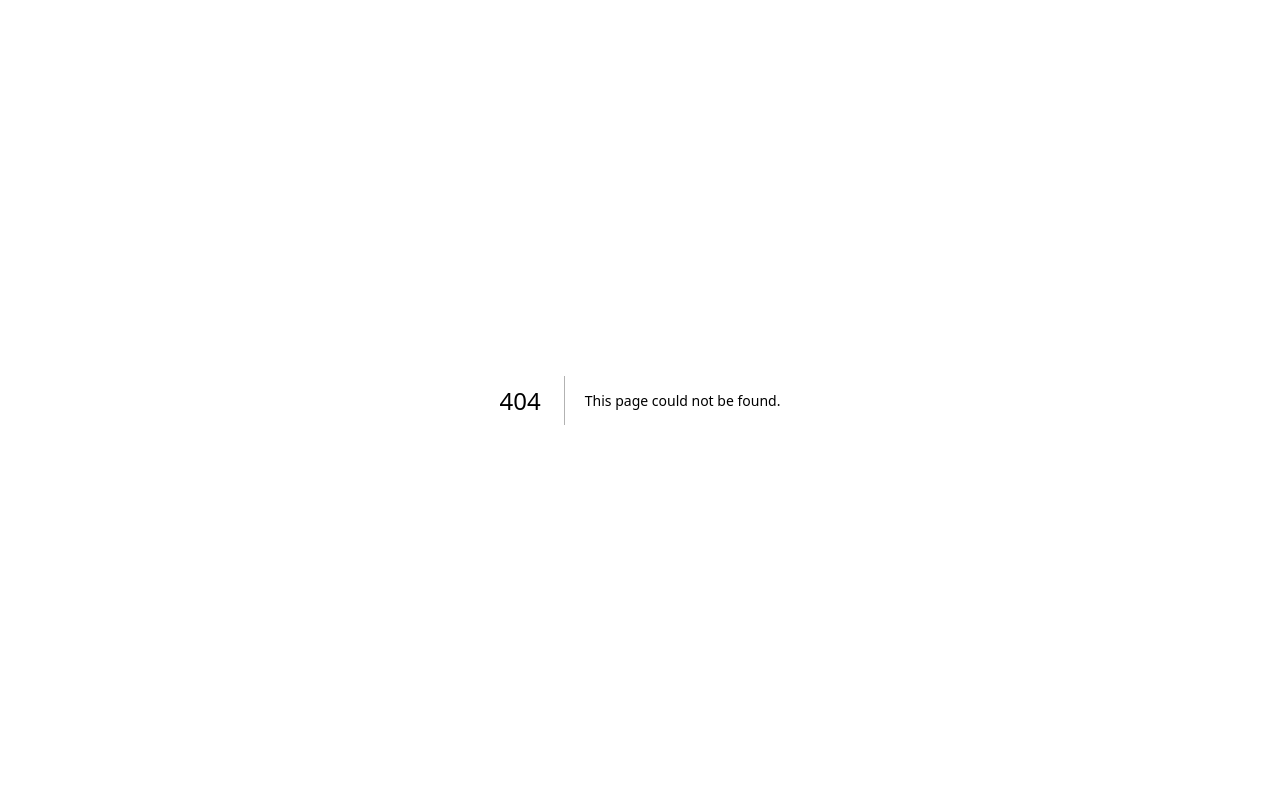
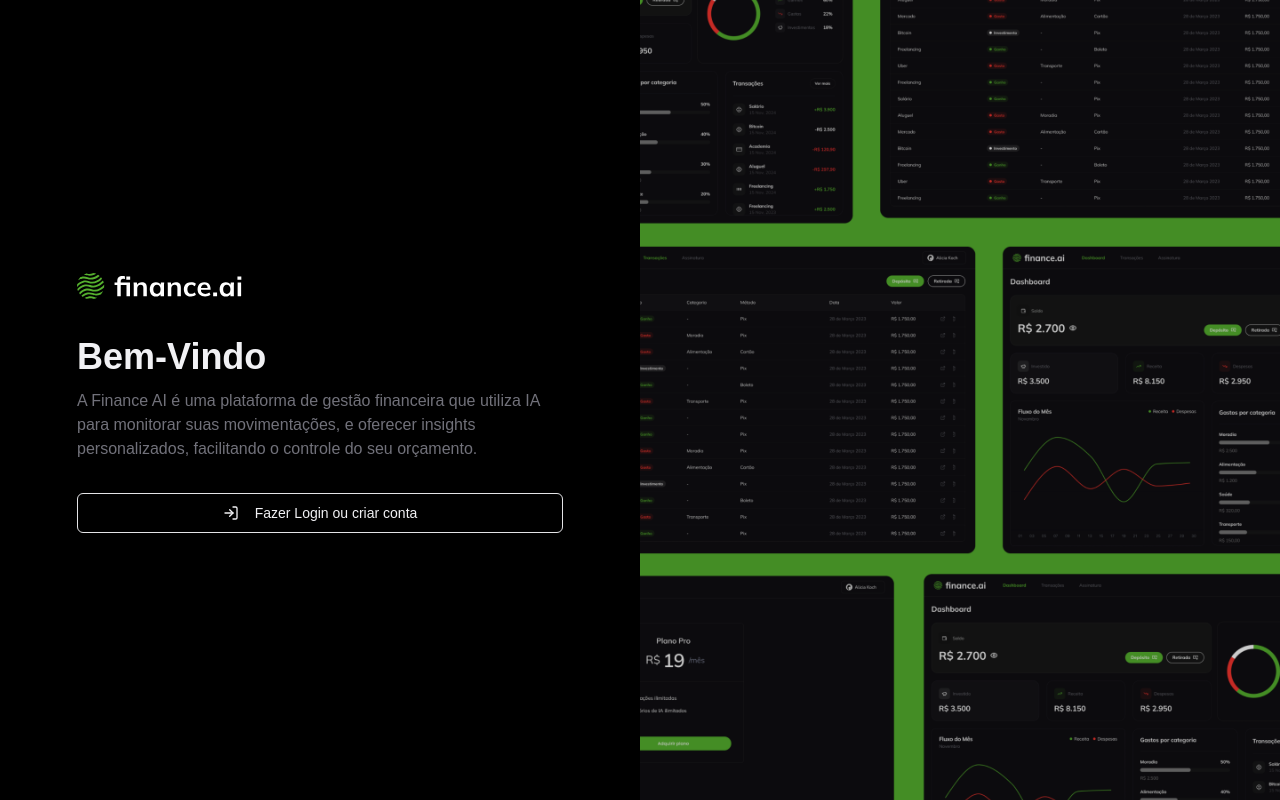
Before and after one commit to felpssm/finance-ai, a Next.js app: page /login in a window 1280 px wide. Before the commit this address had no page. Built offline with nearby package versions, Linux system fonts and the light colour scheme.

Commit message:
feat: add login page

```diff
--- a/app/globals.css
+++ b/app/globals.css
@@ -14,8 +14,8 @@
 
 @layer base {
   :root {
-    --background: 0 0% 100%;
-    --foreground: 240 10% 3.9%;
+    --background: 0 0% 0%;
+    --foreground: 240 10% 95%;
     --card: transparent; /* Adjusted to be transparent */
     --card-foreground: 240 10% 3.9%;
     --popover: 0 0% 100%;
@@ -42,7 +42,7 @@
   }
 
   .dark {
-    --background: 20 14.3% 4.1%;
+    --background: 0 0% 0%;
     --foreground: 0 0% 95%;
     --card: transparent; /* Adjusted to be transparent */
     --card-foreground: 0 0% 95%;
--- /dev/null
+++ b/app/login/page.tsx
@@ -0,0 +1,43 @@
+import Image from "next/image";
+import { Button } from "../_components/ui/button";
+import { LogInIcon } from "lucide-react";
+
+const LoginPage = () => {
+  return (
+    <div className="grid h-full grid-cols-2">
+      {/*Esquerda*/}
+
+      <div className="mx-auto flex h-full max-w-[550px] flex-col justify-center p-8">
+        <Image
+          src="/logo.svg"
+          width={173}
+          height={39}
+          alt="Finance AI"
+          className="mb-8"
+        />
+        <h1 className="mb-3 text-4xl font-bold">Bem-Vindo</h1>
+        <p className="text-muted-foreground mb-8">
+          A Finance AI é uma plataforma de gestão financeira que utiliza IA para
+          monitorar suas movimentações, e oferecer insights personalizados,
+          facilitando o controle do seu orçamento.
+        </p>
+        <Button variant="outline">
+          <LogInIcon className="mr-2" />
+          Fazer Login ou criar conta
+        </Button>
+      </div>
+
+      {/*Direita*/}
+      <div className="relative h-full w-full">
+        <Image
+          src="/login.png"
+          alt="Faça Login"
+          fill
+          className="object-cover"
+        />
+      </div>
+    </div>
+  );
+};
+
+export default LoginPage;
--- a/app/subscription/page.tsx
+++ b/app/subscription/page.tsx
@@ -1,5 +1,5 @@
-const Subscription = () => {
-    return <h1>subscription page</h1>;
+const SubscriptionPage = () => {
+  return <h1>subscription page</h1>;
 };
 
-export default Subscription;
+export default SubscriptionPage;
--- a/app/transactions/page.tsx
+++ b/app/transactions/page.tsx
@@ -1,5 +1,5 @@
-const Transactions = () => {
-    return <h1>transactions page</h1>;
+const TransactionsPage = () => {
+  return <h1>transactions page</h1>;
 };
 
-export default Transactions;
+export default TransactionsPage;
```
Also changed, not shown: public/login.png (added), public/logo.svg (added).
